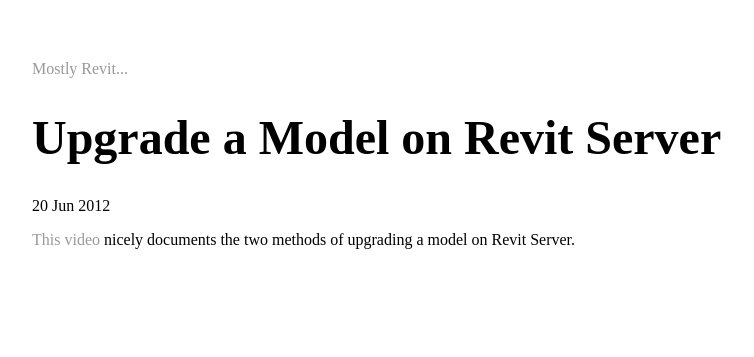
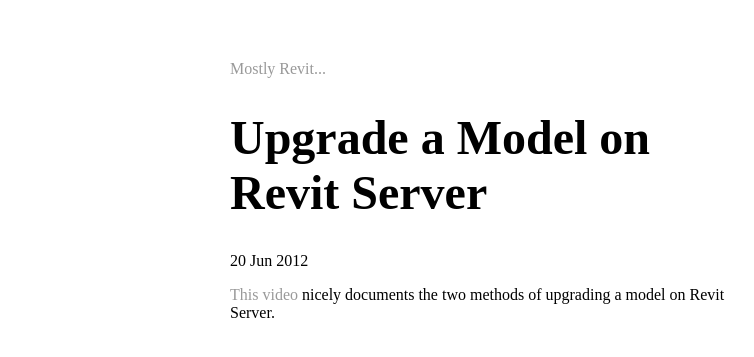
Before and after one commit to estimmel/mostly-revit-blog, a Jekyll site: the page built from _posts/2012-06-20-upgrade-revit-server-model.md, in a window 1280 px wide. Shown: the top 357 px of the page, without its empty margins (160-914 px from the left). Built offline with Jekyll 4.4.1, drawn with Linux system fonts in a browser that asks for light colours.

Commit message:
adjust width of body css

```diff
--- a/css/main.css
+++ b/css/main.css
@@ -1,6 +1,6 @@
 body {
     margin: 60px auto;
-    width: 70%;
+    width: 500px;
 }
 nav ul, footer ul {
     font-family:'Helvetica', 'Arial', 'Sans-Serif';
```
